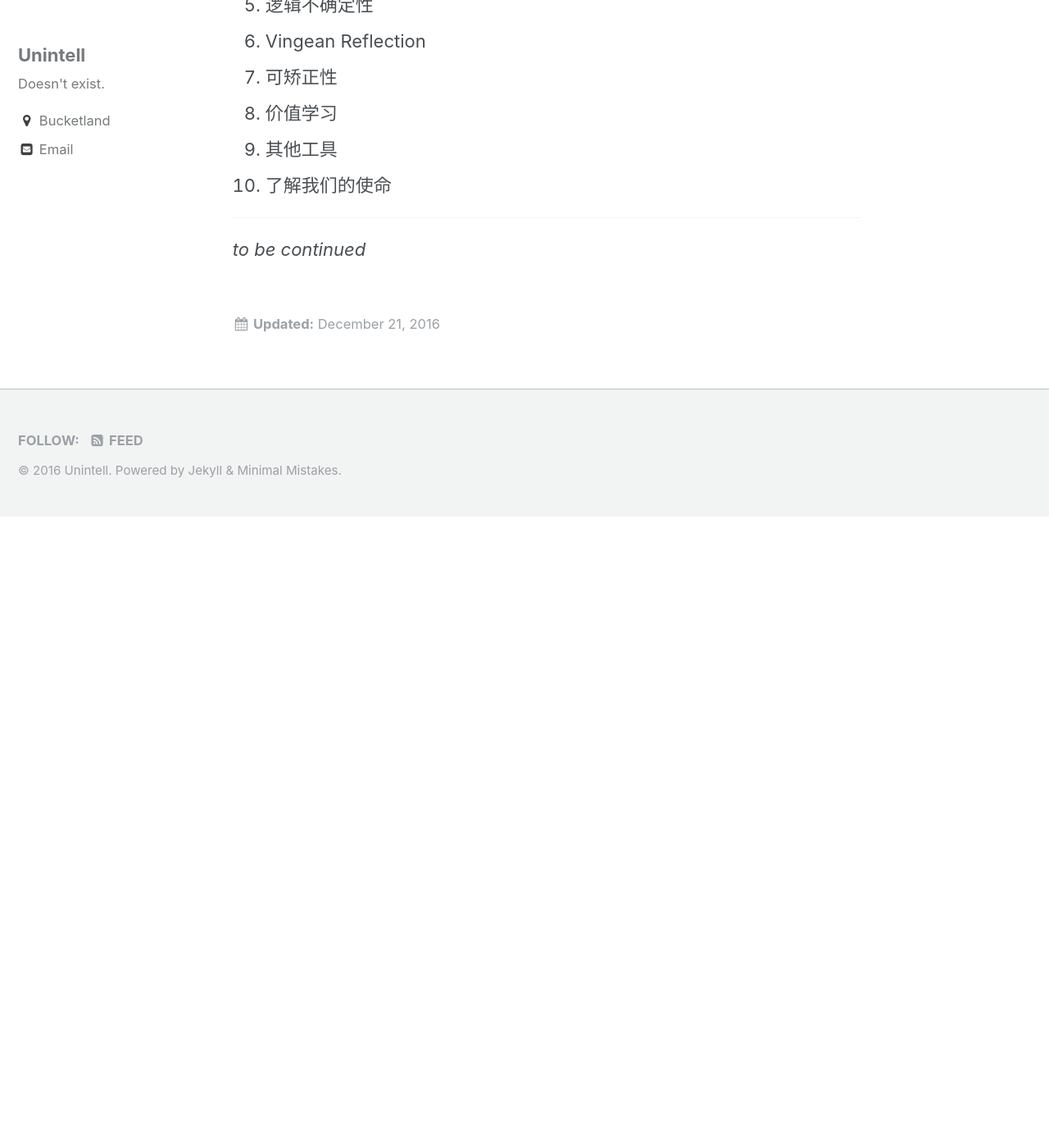
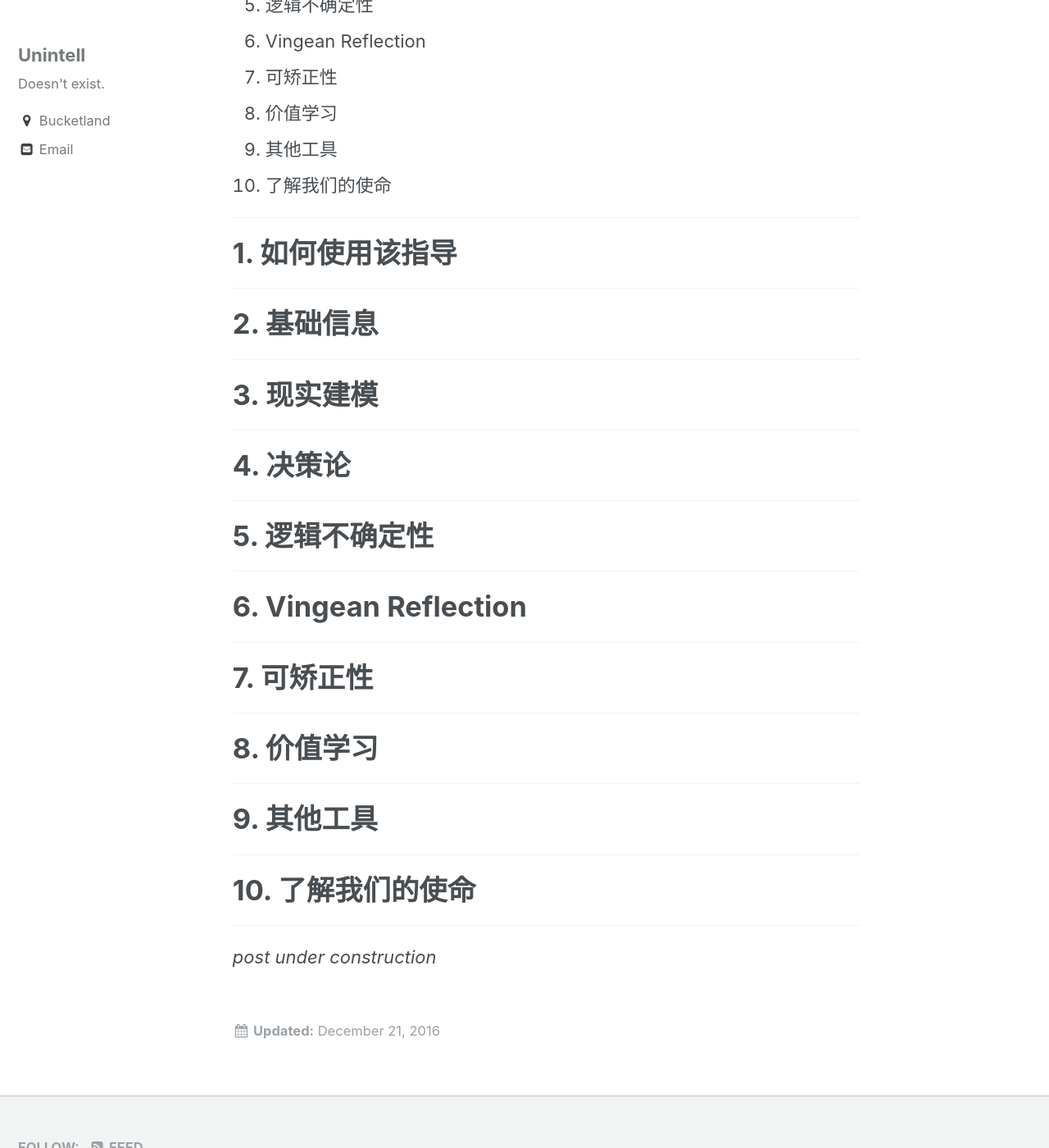
Before and after one commit to unintell/unintell.github.io, a Jekyll site: the page built from _posts/2016-12-21-MIRI-Research-Guide.md, in a window 1280 px wide and 1400 px high, scrolled down 1368 px. Shown: the whole window at 82% size. Built offline with Jekyll 4.4.1, drawn with Linux system fonts in a browser that asks for light colours; before the commit the page ends 1998 px from its top, so only the background shows below that.

Commit message:
fix format

```diff
--- a/_posts/2016-12-21-MIRI-Research-Guide.md
+++ b/_posts/2016-12-21-MIRI-Research-Guide.md
@@ -28,7 +28,47 @@ MIRI目前的研究项目着眼于了解如何在[原则](https://intelligence.o
 
 ---
 
+# 1. 如何使用该指导 #
 
 
 
-*to be continued*
+---
+
+# 2. 基础信息 #
+
+---
+
+# 3. 现实建模 #
+
+---
+
+# 4. 决策论 #
+
+---
+
+# 5. 逻辑不确定性 #
+
+---
+
+# 6. Vingean Reflection #
+
+---
+
+# 7. 可矫正性 #
+
+---
+
+# 8. 价值学习 #
+
+---
+
+# 9. 其他工具 #
+
+---
+
+# 10. 了解我们的使命 #
+
+---
+
+
+*post under construction*
```
